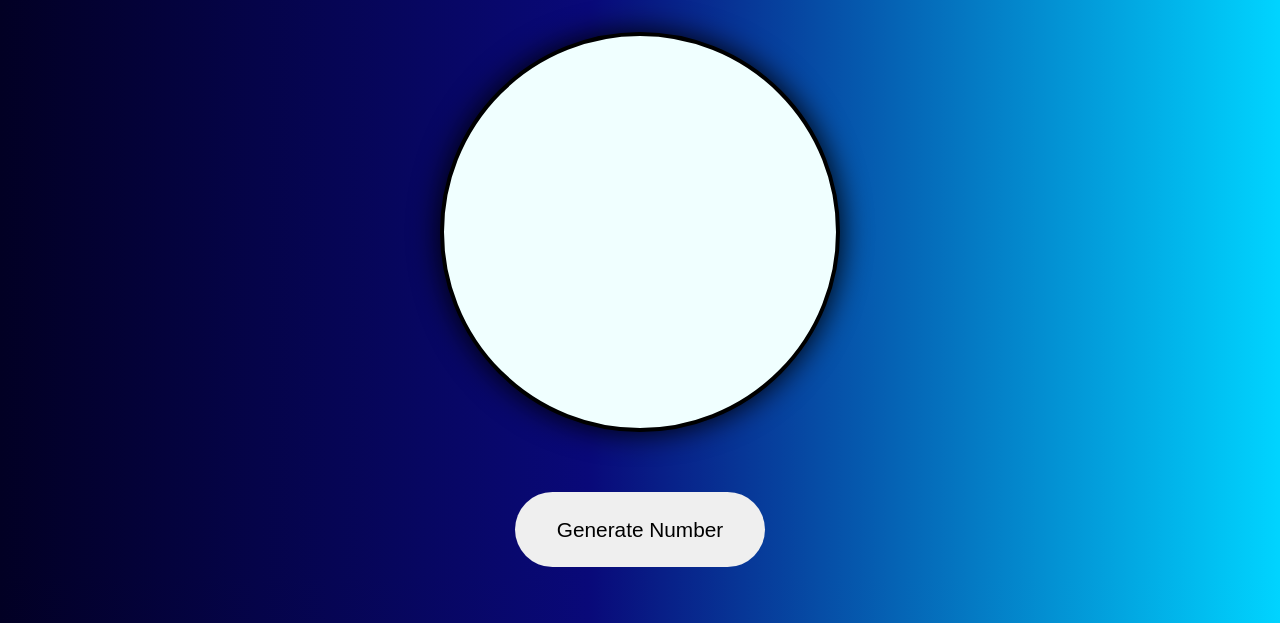
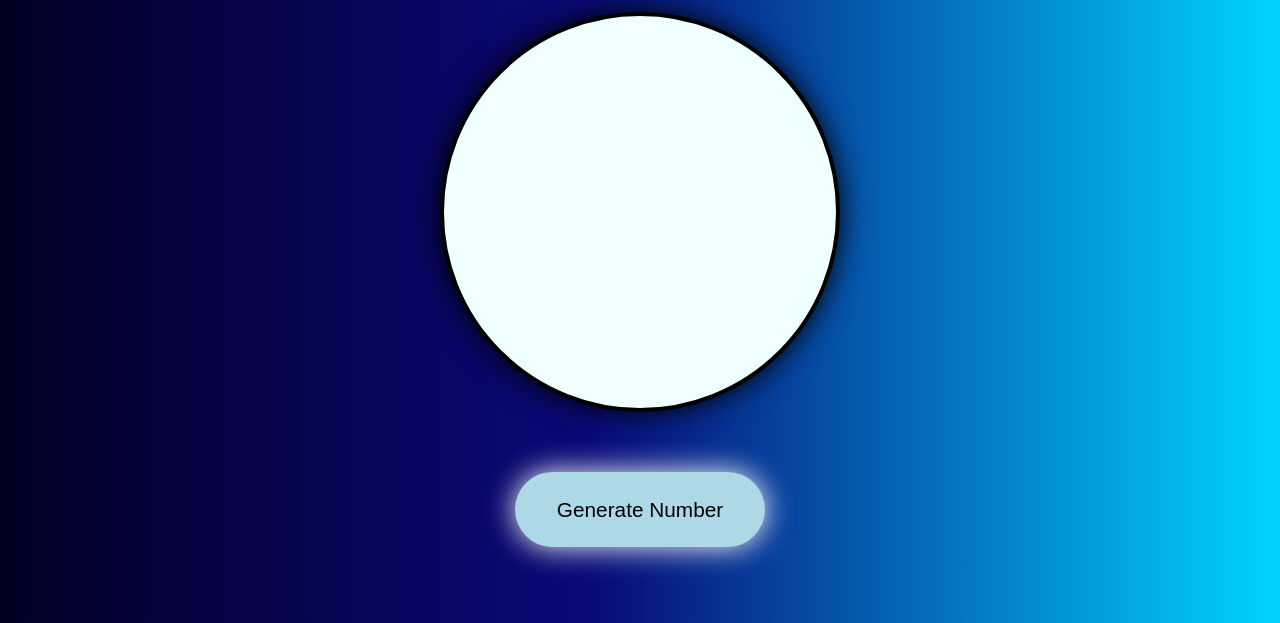
Before and after one commit to Nuggxt/Higher-or-Lower-game, a plain HTML site: page index.html in a window 1280 px wide. Shown: the part 177-800 px from the top of the page. Drawn offline with Linux system fonts and the light colour scheme; a web font is replaced by a local one.

Commit message:
updated button in css

```diff
--- a/style.css
+++ b/style.css
@@ -35,7 +35,7 @@ body {
   border-radius: 50%;
   background-color: azure;
   filter: drop-shadow(0 0 15px black);
-  margin-top: 35px;
+  margin-top: 15px;
 }
 .button {
   padding: 15px;
@@ -45,6 +45,8 @@ body {
   margin-top: 45px;
 }
 button {
+  background-color: lightblue;
+  filter: drop-shadow(0 0 15px white);
   font-size: 1.3em;
   width: 250px;
   height: 75px;
@@ -54,4 +56,5 @@ button {
 }
 button:active {
   transform: scale(0.97);
+  filter: drop-shadow(0 0 0);
 }
```
